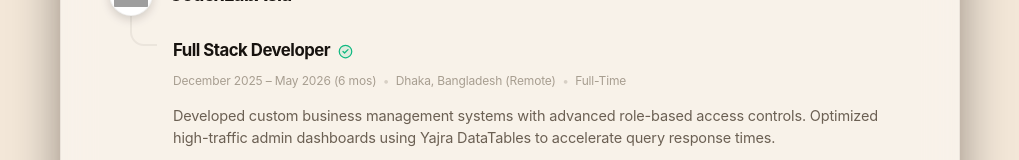
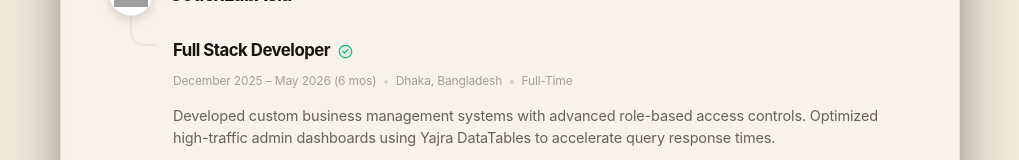
Before and after one commit to 34Sakib/Portfolio_new, a React (Vite) app: page / in a window 1280 px wide. Shown: the part 3080-3240 px from the top of the page, without its empty margins (130-1149 px from the left). Built offline with nearby package versions, Linux system fonts and the light colour scheme; grey boxes are pictures that could not be loaded; a web font is replaced by a local one.

Commit message:
Updated 7/18

```diff
--- a/src/data/experience.js
+++ b/src/data/experience.js
@@ -1,7 +1,7 @@
 export const experienceData = [
   {
     period: "June 2026 – Present",
-    duration: "2 mos",
+    duration: "Ongoing",
     role: "Full Stack Developer",
     company: "Mentors",
     logo: "https://mentors.com.bd/images/mentorsLogo.png",
@@ -16,7 +16,7 @@ export const experienceData = [
     role: "Full Stack Developer",
     company: "CodexLabAsia",
     logo: "https://lh3.googleusercontent.com/d/1fpPlXHSyVKrYhTIydcwOiBzoFGQS-qOu",
-    location: "Dhaka, Bangladesh (Remote)",
+    location: "Dhaka, Bangladesh",
     type: "Full-Time",
     description: "Developed custom business management systems with advanced role-based access controls. Optimized high-traffic admin dashboards using Yajra DataTables to accelerate query response times.",
     tags: ["Laravel 10", "MySQL", "Sanctum", "Spatie", "Vite", "DataTables"]
```
